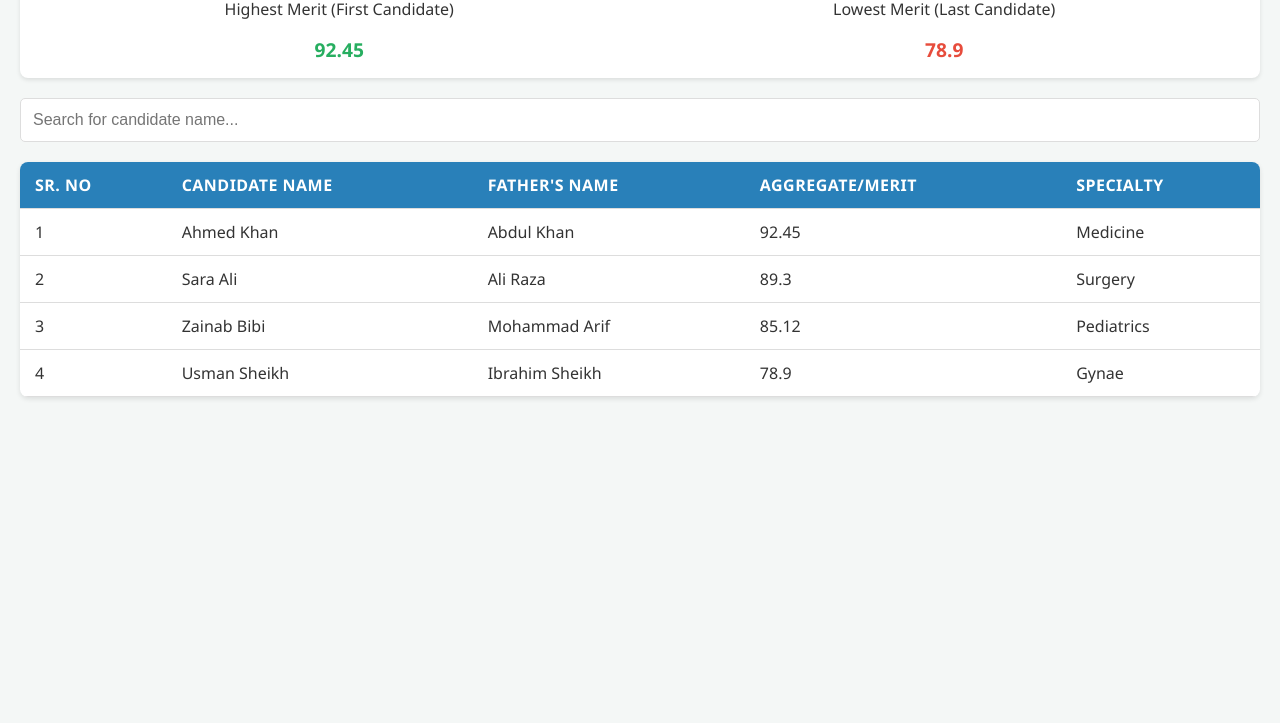
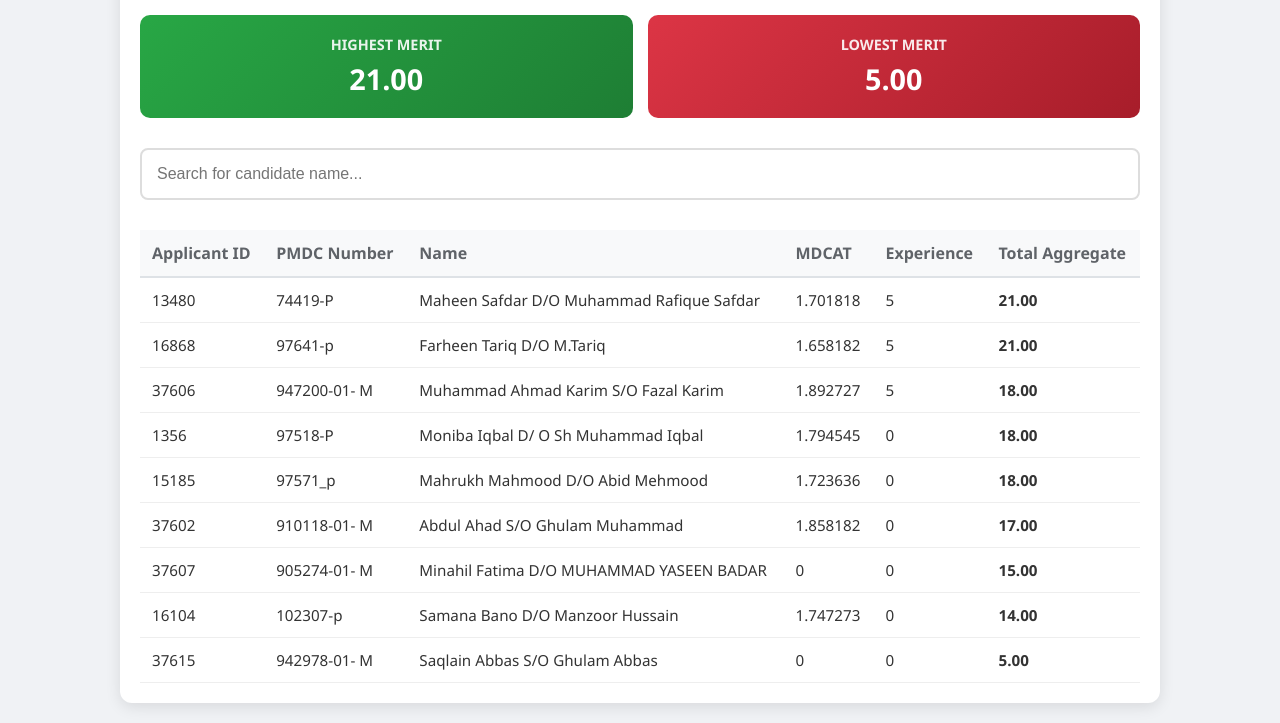
Before and after one commit to thedochere/thedochere, a plain HTML site: page index.html in a window 1280 px wide. Shown: the part 119-842 px from the top of the page. Before the commit the page ends 800 px from the top, so only its background shows below. Drawn offline with Linux system fonts and the light colour scheme.

Commit message:
Update index.html

```diff
--- a/index.html
+++ b/index.html
@@ -5,96 +5,121 @@
     <meta name="viewport" content="width=device-width, initial-scale=1.0">
     <title>Unofficial Gazette PRP 2025</title>
     <style>
-        body { font-family: 'Segoe UI', Tahoma, Geneva, Verdana, sans-serif; margin: 20px; background-color: #f4f7f6; color: #333; }
-        h1 { text-align: center; color: #2c3e50; }
-        .stats-container { display: flex; justify-content: space-around; background: #fff; padding: 15px; border-radius: 8px; box-shadow: 0 2px 4px rgba(0,0,0,0.1); margin-bottom: 20px; }
-        .stat-box { text-align: center; }
-        .stat-box span { display: block; font-size: 1.2em; font-weight: bold; color: #27ae60; }
-        #searchBar { width: 100%; padding: 12px; margin-bottom: 20px; border: 1px solid #ddd; border-radius: 5px; font-size: 16px; box-sizing: border-box; }
-        table { width: 100%; border-collapse: collapse; background: white; border-radius: 8px; overflow: hidden; box-shadow: 0 2px 5px rgba(0,0,0,0.1); }
-        th, td { padding: 12px 15px; text-align: left; border-bottom: 1px solid #ddd; }
-        th { background-color: #2980b9; color: white; text-transform: uppercase; letter-spacing: 0.03em; }
-        tr:hover { background-color: #f1f1f1; }
+        body { font-family: 'Segoe UI', Arial, sans-serif; margin: 0; background-color: #f0f2f5; color: #333; }
+        .container { max-width: 1000px; margin: 20px auto; padding: 20px; background: white; border-radius: 12px; box-shadow: 0 4px 15px rgba(0,0,0,0.1); }
+        h1 { text-align: center; color: #1a73e8; margin-bottom: 30px; }
+
+        .merit-summary { display: flex; justify-content: space-around; margin-bottom: 30px; gap: 15px; }
+        .merit-card { flex: 1; padding: 20px; border-radius: 10px; text-align: center; color: white; }
+        .highest { background: linear-gradient(135deg, #28a745, #1e7e34); }
+        .lowest { background: linear-gradient(135deg, #dc3545, #a71d2a); }
+        .merit-card h3 { margin: 0; font-size: 0.9rem; text-transform: uppercase; opacity: 0.9; }
+        .merit-card div { font-size: 1.8rem; font-weight: bold; margin-top: 5px; }
+
+        #searchBar { width: 100%; padding: 15px; border: 2px solid #ddd; border-radius: 8px; font-size: 16px; margin-bottom: 20px; box-sizing: border-box; outline: none; transition: border-color 0.3s; }
+        #searchBar:focus { border-color: #1a73e8; }
+
+        .table-wrapper { overflow-x: auto; }
+        table { width: 100%; border-collapse: collapse; margin-top: 10px; }
+        th { background-color: #f8f9fa; color: #5f6368; font-weight: 600; text-align: left; padding: 12px; border-bottom: 2px solid #dee2e6; }
+        td { padding: 12px; border-bottom: 1px solid #eee; font-size: 0.95rem; }
+        tr:hover { background-color: #f1f8ff; }
+        .no-results { display: none; text-align: center; padding: 20px; color: #777; }
     </style>
 </head>
 <body>
 
+<div class="container">
     <h1>Unofficial Gazette PRP 2025</h1>
 
-    <div class="stats-container">
-        <div class="stat-box">
-            <p>Highest Merit (First Candidate)</p>
-            <span id="highestMerit">0.00</span>
+    <div class="merit-summary">
+        <div class="merit-card highest">
+            <h3>Highest Merit</h3>
+            <div id="highVal">21.00</div>
         </div>
-        <div class="stat-box">
-            <p>Lowest Merit (Last Candidate)</p>
-            <span id="lowestMerit" style="color: #e74c3c;">0.00</span>
+        <div class="merit-card lowest">
+            <h3>Lowest Merit</h3>
+            <div id="lowVal">5.00</div>
         </div>
     </div>
 
-    <input type="text" id="searchBar" onkeyup="searchTable()" placeholder="Search for candidate name...">
+    <input type="text" id="searchBar" onkeyup="filterTable()" placeholder="Search for candidate name...">
 
-    <table id="meritTable">
+    <div class="table-wrapper">
+        <table id="gazetteTable">
             <thead>
                 <tr>
-                <th>Sr. No</th>
-                <th>Candidate Name</th>
-                <th>Father's Name</th>
-                <th>Aggregate/Merit</th>
-                <th>Specialty</th>
+                    <th>Applicant ID</th>
+                    <th>PMDC Number</th>
+                    <th>Name</th>
+                    <th>MDCAT</th>
+                    <th>Experience</th>
+                    <th>Total Aggregate</th>
                 </tr>
             </thead>
             <tbody id="tableBody">
                 </tbody>
         </table>
+        <div id="noResults" class="no-results">No candidates found matching that name.</div>
+    </div>
+</div>
 
 <script>
-        // REPLACE THIS ARRAY WITH YOUR EXCEL DATA
-        const candidateData = [
-            { sr: 1, name: "Ahmed Khan", father: "Abdul Khan", merit: 92.45, specialty: "Medicine" },
-            { sr: 2, name: "Sara Ali", father: "Ali Raza", merit: 89.30, specialty: "Surgery" },
-            { sr: 3, name: "Zainab Bibi", father: "Mohammad Arif", merit: 85.12, specialty: "Pediatrics" },
-            { sr: 4, name: "Usman Sheikh", father: "Ibrahim Sheikh", merit: 78.90, specialty: "Gynae" },
-            // Add as many rows as you want...
+    // Processed data from your file (Sorted by Aggregate)
+    const data = [
+        {"id":"13480","pmdc":"74419-P","name":"Maheen Safdar D/O Muhammad Rafique Safdar","mdcat":"1.701818","exp":"5","total":21.00},
+        {"id":"16868","pmdc":"97641-p","name":"Farheen Tariq D/O M.Tariq","mdcat":"1.658182","exp":"5","total":21.00},
+        {"id":"37606","pmdc":"947200-01- M","name":"Muhammad Ahmad Karim S/O Fazal Karim","mdcat":"1.892727","exp":"5","total":18.00},
+        {"id":"1356","pmdc":"97518-P","name":"Moniba Iqbal D/ O Sh Muhammad Iqbal","mdcat":"1.794545","exp":"0","total":18.00},
+        {"id":"15185","pmdc":"97571_p","name":"Mahrukh Mahmood D/O Abid Mehmood","mdcat":"1.723636","exp":"0","total":18.00},
+        {"id":"37602","pmdc":"910118-01- M","name":"Abdul Ahad S/O Ghulam Muhammad","mdcat":"1.858182","exp":"0","total":17.00},
+        {"id":"37607","pmdc":"905274-01- M","name":"Minahil Fatima D/O MUHAMMAD YASEEN BADAR","mdcat":"0","exp":"0","total":15.00},
+        {"id":"16104","pmdc":"102307-p","name":"Samana Bano D/O Manzoor Hussain","mdcat":"1.747273","exp":"0","total":14.00},
+        {"id":"37615","pmdc":"942978-01- M","name":"Saqlain Abbas S/O Ghulam Abbas","mdcat":"0","exp":"0","total":5.00}
     ];
 
-        function populateTable() {
+    function loadTable() {
         const tbody = document.getElementById('tableBody');
-            tbody.innerHTML = "";
+        tbody.innerHTML = data.map(row => `
+            <tr>
+                <td>${row.id}</td>
+                <td>${row.pmdc}</td>
+                <td>${row.name}</td>
+                <td>${row.mdcat}</td>
+                <td>${row.exp}</td>
+                <td><strong>${row.total.toFixed(2)}</strong></td>
+            </tr>
+        `).join('');
 
-            candidateData.forEach(item => {
-                let row = `<tr>
-                    <td>${item.sr}</td>
-                    <td>${item.name}</td>
-                    <td>${item.father}</td>
-                    <td>${item.merit}</td>
-                    <td>${item.specialty}</td>
-                </tr>`;
-                tbody.innerHTML += row;
-            });
-
-            // Display Highest and Lowest Merit
-            if(candidateData.length > 0) {
-                document.getElementById('highestMerit').innerText = candidateData[0].merit;
-                document.getElementById('lowestMerit').innerText = candidateData[candidateData.length - 1].merit;
+        // Set Merit Stats based on the sorted array
+        if(data.length > 0) {
+            document.getElementById('highVal').innerText = data[0].total.toFixed(2);
+            document.getElementById('lowVal').innerText = data[data.length - 1].total.toFixed(2);
         }
     }
 
-        function searchTable() {
-            let input = document.getElementById("searchBar").value.toUpperCase();
-            let tr = document.getElementById("tableBody").getElementsByTagName("tr");
+    function filterTable() {
+        const input = document.getElementById('searchBar').value.toLowerCase();
+        const rows = document.getElementById('tableBody').getElementsByTagName('tr');
+        let found = false;
 
-            for (let i = 0; i < tr.length; i++) {
-                let td = tr[i].getElementsByTagName("td")[1]; // Index 1 is the Name column
-                if (td) {
-                    let textValue = td.textContent || td.innerText;
-                    tr[i].style.display = textValue.toUpperCase().indexOf(input) > -1 ? "" : "none";
+        for (let i = 0; i < rows.length; i++) {
+            const nameCol = rows[i].getElementsByTagName('td')[2];
+            if (nameCol) {
+                const txtValue = nameCol.textContent || nameCol.innerText;
+                if (txtValue.toLowerCase().indexOf(input) > -1) {
+                    rows[i].style.display = "";
+                    found = true;
+                } else {
+                    rows[i].style.display = "none";
                 }
             }
         }
+        document.getElementById('noResults').style.display = found ? "none" : "block";
+    }
 
-        // Initialize table on load
-        window.onload = populateTable;
+    window.onload = loadTable;
 </script>
+
 </body>
 </html>
```
Lines whose indentation alone changed are shown as unchanged.
